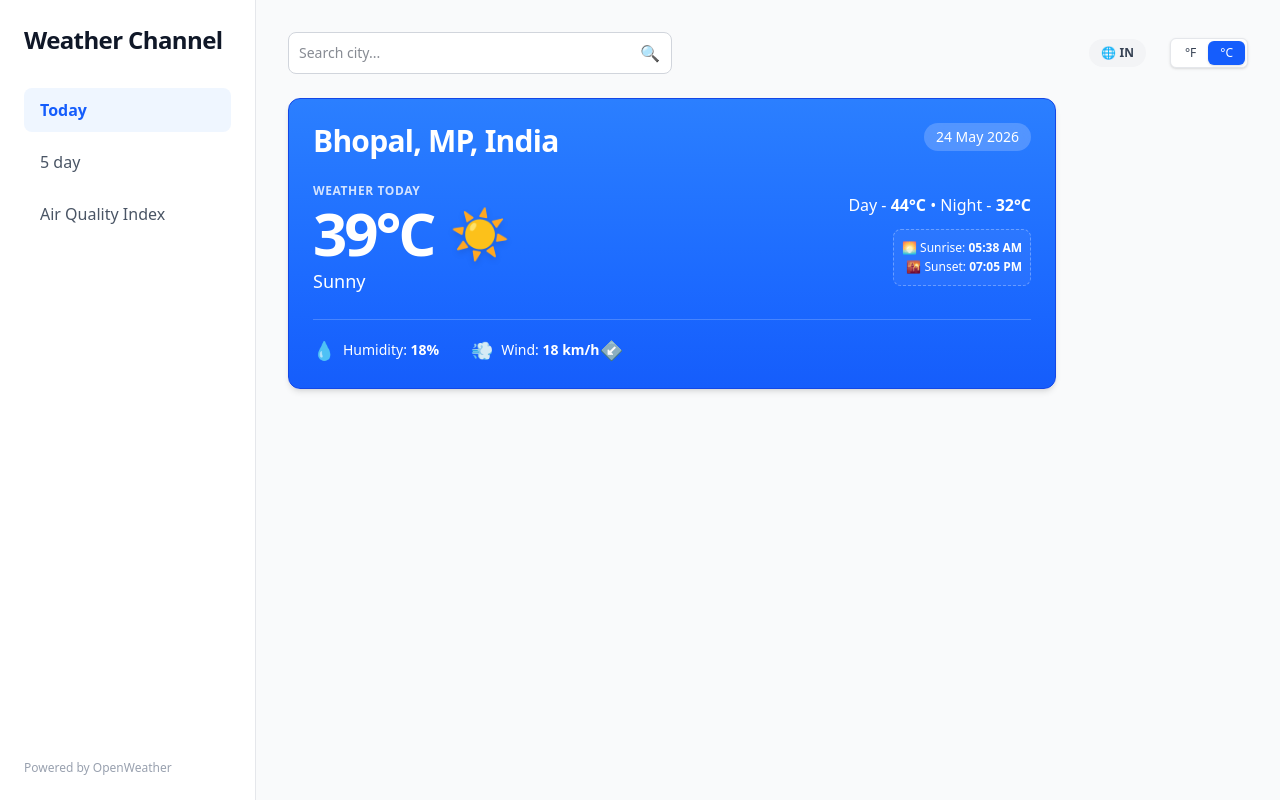
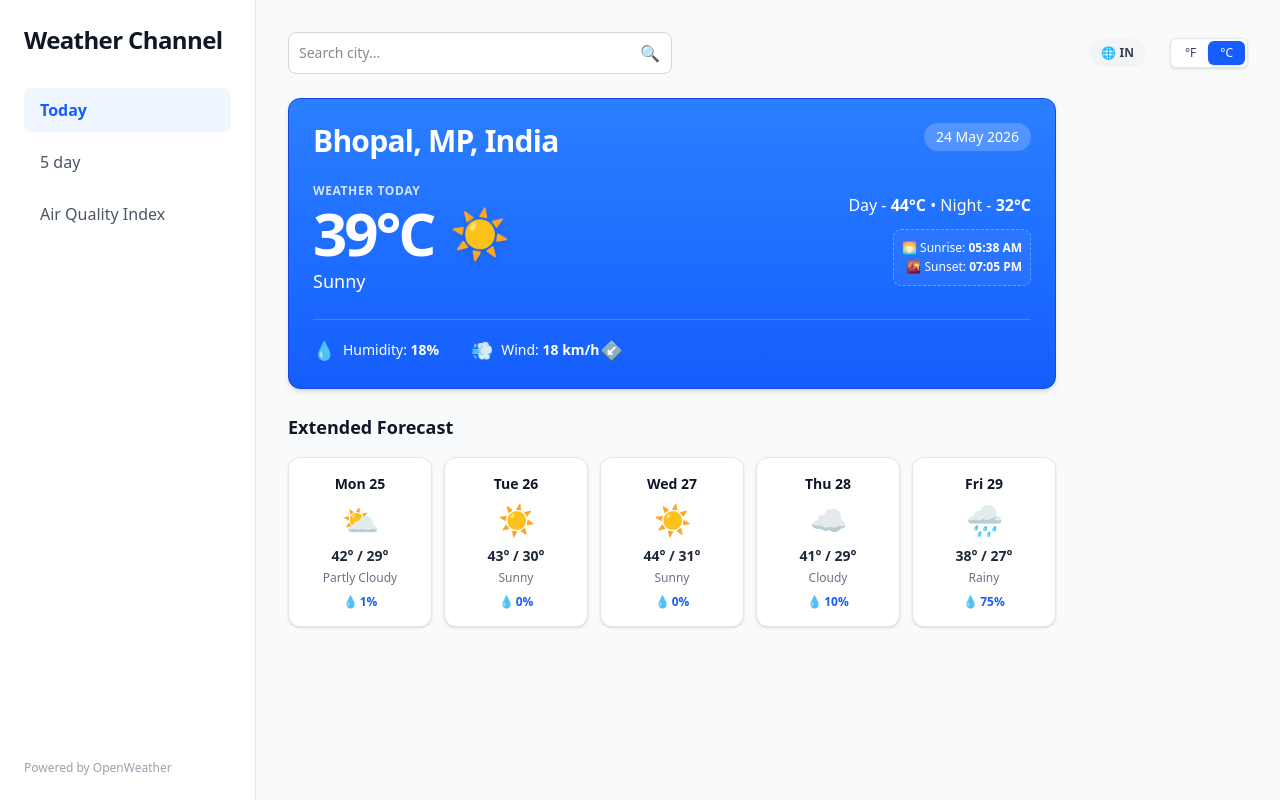
Before and after one commit to Shivank-Arya/project---weather-forecast-app, a website: page distribution/index.html in a window 1280 px wide. Drawn offline with Linux system fonts and the light colour scheme.

Commit message:
adding the extended forecast 5 days cards

```diff
--- a/distribution/index.html
+++ b/distribution/index.html
@@ -123,6 +123,67 @@
                 </div>
             </section>
 
+            <section class="max-w-3xl">
+                <h3 class="text-lg font-bold text-gray-900 mb-4">Extended Forecast</h3>
+                <div class="grid grid-cols-2 sm:grid-cols-5 gap-3">
+
+                    <div
+                        class="bg-white border border-gray-200 rounded-xl p-4 text-center flex flex-col items-center justify-between shadow-sm">
+                        <div class="text-sm font-bold text-gray-900">Mon 25</div>
+                        <div class="text-3xl my-2">⛅</div>
+                        <div class="text-sm font-semibold text-gray-800">42° / 29°</div>
+                        <div class="text-xs text-gray-500 mt-1">Partly Cloudy</div>
+                        <div class="text-xs font-semibold text-blue-600 mt-2 flex items-center gap-0.5">
+                            <span>💧</span> 1%
+                        </div>
+                    </div>
+
+                    <div
+                        class="bg-white border border-gray-200 rounded-xl p-4 text-center flex flex-col items-center justify-between shadow-sm">
+                        <div class="text-sm font-bold text-gray-900">Tue 26</div>
+                        <div class="text-3xl my-2">☀️</div>
+                        <div class="text-sm font-semibold text-gray-800">43° / 30°</div>
+                        <div class="text-xs text-gray-500 mt-1">Sunny</div>
+                        <div class="text-xs font-semibold text-blue-600 mt-2 flex items-center gap-0.5">
+                            <span>💧</span> 0%
+                        </div>
+                    </div>
+
+                    <div
+                        class="bg-white border border-gray-200 rounded-xl p-4 text-center flex flex-col items-center justify-between shadow-sm">
+                        <div class="text-sm font-bold text-gray-900">Wed 27</div>
+                        <div class="text-3xl my-2">☀️</div>
+                        <div class="text-sm font-semibold text-gray-800">44° / 31°</div>
+                        <div class="text-xs text-gray-500 mt-1">Sunny</div>
+                        <div class="text-xs font-semibold text-blue-600 mt-2 flex items-center gap-0.5">
+                            <span>💧</span> 0%
+                        </div>
+                    </div>
+
+                    <div
+                        class="bg-white border border-gray-200 rounded-xl p-4 text-center flex flex-col items-center justify-between shadow-sm">
+                        <div class="text-sm font-bold text-gray-900">Thu 28</div>
+                        <div class="text-3xl my-2">☁️</div>
+                        <div class="text-sm font-semibold text-gray-800">41° / 29°</div>
+                        <div class="text-xs text-gray-500 mt-1">Cloudy</div>
+                        <div class="text-xs font-semibold text-blue-600 mt-2 flex items-center gap-0.5">
+                            <span>💧</span> 10%
+                        </div>
+                    </div>
+
+                    <div
+                        class="bg-white border border-gray-200 rounded-xl p-4 text-center flex flex-col items-center justify-between shadow-sm">
+                        <div class="text-sm font-bold text-gray-900">Fri 29</div>
+                        <div class="text-3xl my-2">🌧️</div>
+                        <div class="text-sm font-semibold text-gray-800">38° / 27°</div>
+                        <div class="text-xs text-gray-500 mt-1">Rainy</div>
+                        <div class="text-xs font-semibold text-blue-600 mt-2 flex items-center gap-0.5">
+                            <span>💧</span> 75%
+                        </div>
+                    </div>
+
+                </div>
+            </section>
         </main>
     </div>
     <script src="./index.js"></script>
```
